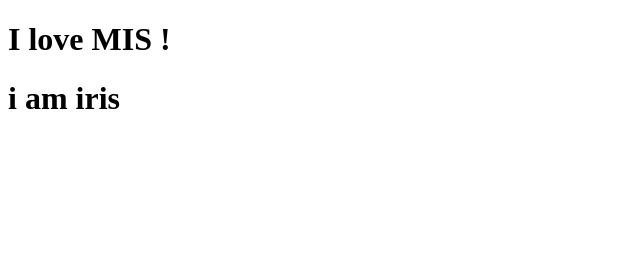
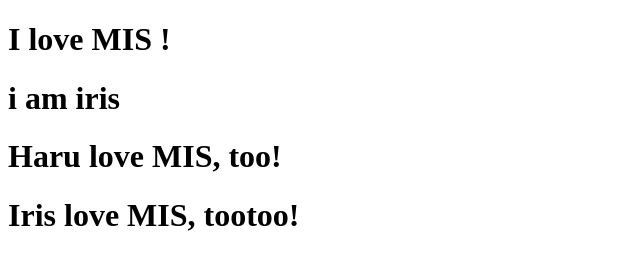
Before and after one commit to luan719/mis, a plain HTML site: page index.html in a window 1280 px wide. Shown: the whole page, without its empty margins (0-640 px from the left). Drawn offline with Linux system fonts and the light colour scheme.

Commit message:
insert two lines by haru747

```diff
--- a/index.html
+++ b/index.html
@@ -14,6 +14,8 @@
 
 	<h1>I love MIS !</h1>
 	<h1>i am iris</h1>
+	<h1>Haru love MIS, too!</h1>
+	<h1>Iris love MIS, tootoo!</h1>
 
 </body>
 </html>
```
